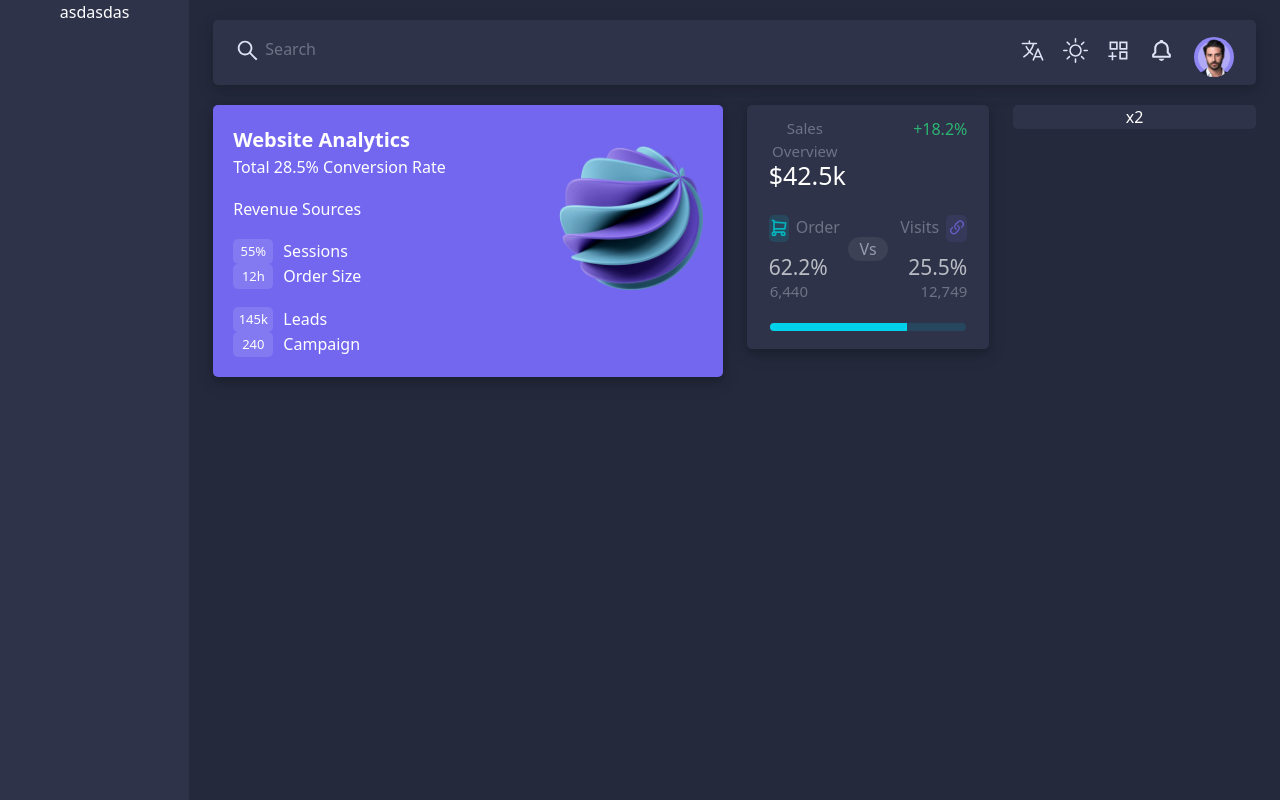
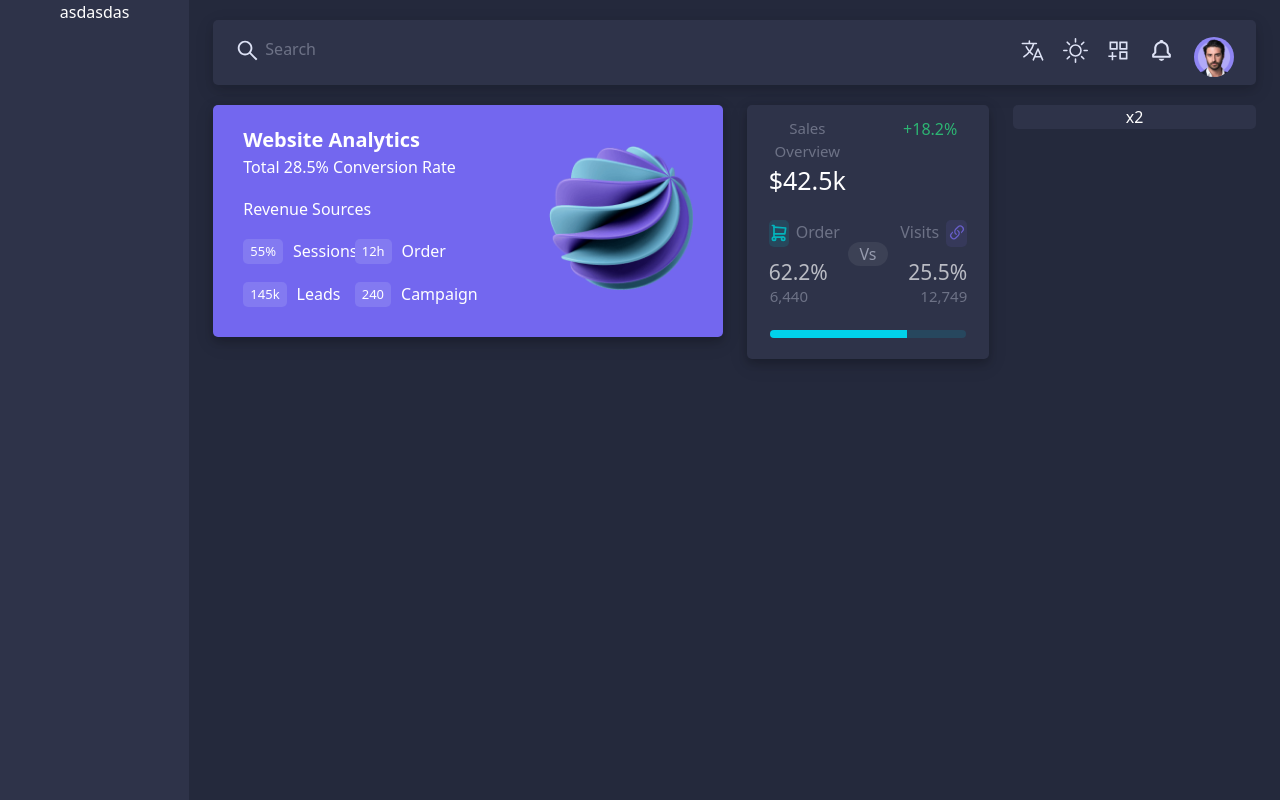
Before and after one commit to ErfanERATO/AdminPanel, a React (Create React App) app: page / in a window 1280 px wide. Built offline with nearby package versions, Linux system fonts and the light colour scheme.

Commit message:
remove margin from cols

```diff
--- a/src/components/WebAnalytic.jsx
+++ b/src/components/WebAnalytic.jsx
@@ -4,16 +4,14 @@ import { BsLink45Deg } from "react-icons/bs";
 import ProgressBar from "../components/ProgressBar";
 import Object from "../assets/sidebar-pic-1.png";
 
-
-
 const WebAnalytics = () => {
   return (
     <div className="web-analytic">
       <div className="row web-analytic-main-row">
-        <div className="col">
+        <div className="col-6">
           <div className="slider-div-holder">
             <div className="row">
-              <div className="col text-side-object-col-holder">
+              <div className="col-8 text-side-object-col-holder">
                 <div className="text-side-object">
                   <div className="main-text-holder-side-object">
                     <div className="Analytics-text">Website Analytics</div>
@@ -24,28 +22,28 @@ const WebAnalytics = () => {
 
                     <div className="row-down-slider">
                       <div className="row">
-                        <div className="col">
+                        <div className="col-3">
                           <div className="first-section">
                             <div className="h">55%</div>
                             <div>Sessions</div>
                           </div>
                         </div>
-                        <div className="col">
-                          <div className="first-section">
+                        <div className="col-3">
+                          <div className="first-section2">
                             <div className="h">12h</div>
-                            <div>Order Size</div>
+                            <div>Order</div>
                           </div>
                         </div>
                       </div>
                       <div className="row second-row">
-                        <div className="col">
-                          <div className="first-section">
+                        <div className="col-3">
+                          <div className="first-section3">
                             <div className="h">145k</div>
                             <div>Leads</div>
                           </div>
                         </div>
-                        <div className="col">
-                          <div className="first-section">
+                        <div className="col-3">
+                          <div className="first-section4">
                             <div className="h">240</div>
                             <div>Campaign</div>
                           </div>
@@ -55,7 +53,7 @@ const WebAnalytics = () => {
                   </div>
                 </div>
               </div>
-              <div className="col text-side-object">
+              <div className="col-4 text-side-object">
                 <div className="object-image">
                   <img src={Object} className="main-object-image" />
                 </div>
@@ -64,18 +62,20 @@ const WebAnalytics = () => {
           </div>
         </div>
 
-        <div className="col">
+        <div className="col-6">
           <div className="row">
-            <div className="col">
+            <div className="col-6">
               <div className="first-card-side-slider">
                 <div className="container first-card-container">
                   <div className="first-card-line row">
-                    <div className="col first-section-of-line-one">
+                    <div className="col-6 first-section-of-line-one">
                       Sales Overview
                     </div>
-                    <div className="col second-section-of-line-one">+18.2%</div>
+                    <div className="col-6">
+                      <div className="second-section-of-line-one">+18.2%</div>
+                    </div>
                   </div>
-                  <div className="row card-price">$42.5k</div>
+                  <div className="row "><div className="col-12"><div className="card-price">$42.5k</div></div></div>
                   <div className="row">
                     <div className="col-5 order-section">
                       <div className="order-icon">
@@ -111,16 +111,17 @@ const WebAnalytics = () => {
                   </div>
 
                   <div>
-                    {" "}
-                    <ProgressBar done="70" />{" "}
+                    <ProgressBar done="70" />
                   </div>
+
                 </div>
               </div>
             </div>
 
-            <div className="col">
+            <div className="col-6">
               <div className="second-card-side-slider">x2</div>
             </div>
+
           </div>
         </div>
       </div>
--- a/src/style/content-style.scss
+++ b/src/style/content-style.scss
@@ -1,6 +1,6 @@
 .web-analytic-main-row {
   background-color: transparent;
-  margin-top: 20px;
+  padding-top: 20px;
   height: fit-content;
   .slider-div-holder {
     background-color: #7367ef;
@@ -8,9 +8,10 @@
     height: fit-content;
     box-shadow: 0 4px 8px 0 rgba(0, 0, 0, 0.2), 0 6px 20px 0 rgba(0, 0, 0, 0.1);
     .text-side-object-col-holder {
-      margin-left: 20px;
-      margin-top: 20px;
       .text-side-object {
+        padding-left: 30px;
+        padding-top: 20px;
+        padding-bottom: 10px;
         display: flex;
         flex-direction: column;
         text-align: left;
@@ -20,11 +21,11 @@
             font-size: 20px;
           }
           .Revenue-text {
-            margin-top: 18px;
+            padding-top: 18px;
           }
           .row-down-slider {
-            margin-top: 18px;
-            margin-bottom: 20px;
+            padding-top: 18px;
+            padding-bottom: 20px;
             .first-section {
               display: flex;
               flex-direction: row;
@@ -32,7 +33,64 @@
                 display: flex;
                 margin-right: 10px;
                 background-color: #837af1;
-                width: 40px;
+                padding-left: 7px;
+                padding-right: 7px;
+                height: 25px;
+                border-radius: 5px;
+                text-align: center;
+                align-items: center;
+                align-content: center;
+                justify-content: center;
+                font-size: 13px;
+              }
+            }
+            .first-section2 {
+              display: flex;
+              flex-direction: row;
+              padding-left: 30px;
+              .h {
+                display: flex;
+                margin-right: 10px;
+                background-color: #837af1;
+                padding-left: 7px;
+                padding-right: 7px;
+                height: 25px;
+                border-radius: 5px;
+                text-align: center;
+                align-items: center;
+                align-content: center;
+                justify-content: center;
+                font-size: 13px;
+              }
+            }
+            .first-section3 {
+              display: flex;
+              flex-direction: row;
+              .h {
+                display: flex;
+                margin-right: 10px;
+                background-color: #837af1;
+                padding-left: 7px;
+                padding-right: 7px;
+                height: 25px;
+                border-radius: 5px;
+                text-align: center;
+                align-items: center;
+                align-content: center;
+                justify-content: center;
+                font-size: 13px;
+              }
+            }
+            .first-section4 {
+              display: flex;
+              flex-direction: row;
+              padding-left: 30px;
+              .h {
+                display: flex;
+                margin-right: 10px;
+                background-color: #837af1;
+                padding-left: 7px;
+                padding-right: 7px;
                 height: 25px;
                 border-radius: 5px;
                 text-align: center;
@@ -43,7 +101,7 @@
               }
             }
             .second-row {
-              margin-top: 18px;
+              padding-top: 18px;
             }
           }
         }
@@ -54,11 +112,11 @@
       flex-direction: row;
       justify-content: flex-end;
       align-items: center;
-      margin-top: 40px;
+      padding-top: 40px;
       .main-object-image {
         width: 145px;
         height: 145px;
-        margin-right: 20px;
+        margin-right: 30px;
       }
     }
   }
@@ -81,7 +139,7 @@
         .second-section-of-line-one {
           display: flex;
           justify-content: flex-end;
-          margin-right: 10px;
+          padding-right: 20px;
           color: #2db573;
           font-weight: 500;
         }
@@ -90,10 +148,10 @@
       .card-price {
         display: flex;
         justify-content: flex-start;
-        margin-left: 10px;
+        padding-left: 10px;
         font-weight: 500;
         font-size: 25px;
-        margin-top: -5px;
+        padding-top: -5px;
       }
 
       .order-section {
--- a/src/style/progress-bar-style.scss
+++ b/src/style/progress-bar-style.scss
@@ -3,8 +3,8 @@
     height: 8px;
     margin-left: 11px;
     margin-right: 11px;
-    margin-top: 20px;
-    margin-bottom: 18px;
+    margin-top: 22px;
+    margin-bottom: 21px;
   .progress-done {
     opacity: 1;
     font-weight: bold;
```
Also changed, not shown: src/assets/70ef181592956742fb693a9725db31e7.jpg (added), src/assets/longfin-4.5.2016.jpg (added).
